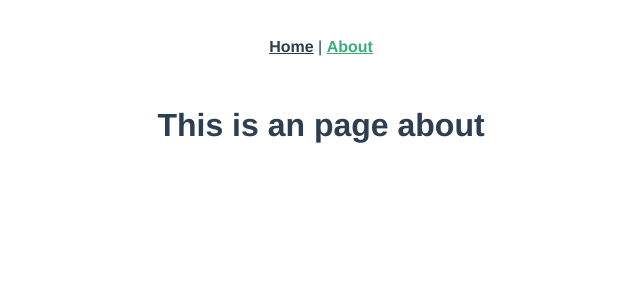
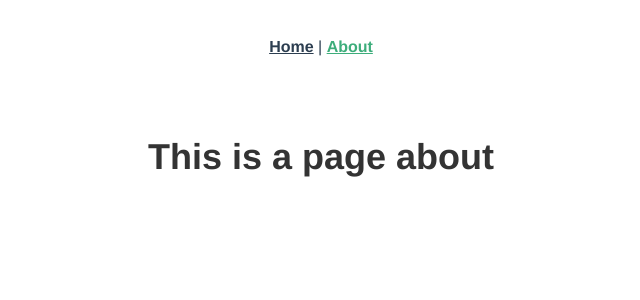
Before and after one commit to trianandafajar/vue-vuex-counter, a Vue app: page /#/about in a window 1280 px wide. Shown: the top 300 px of the page, without its empty margins (319-959 px from the left). Built offline with nearby package versions, Linux system fonts and the light colour scheme.

Commit message:
Update View About

```diff
--- a/src/views/AboutView.vue
+++ b/src/views/AboutView.vue
@@ -1,5 +1,23 @@
 <template>
   <div class="about">
-    <h1>This is an page about</h1>
+    <h1>This is a page about</h1>
   </div>
 </template>
+
+<script>
+export default {
+  name: "AboutView",
+};
+</script>
+
+<style scoped>
+.about {
+  text-align: center;
+  margin-top: 50px;
+}
+
+h1 {
+  font-size: 36px;
+  color: #333;
+}
+</style>
```
